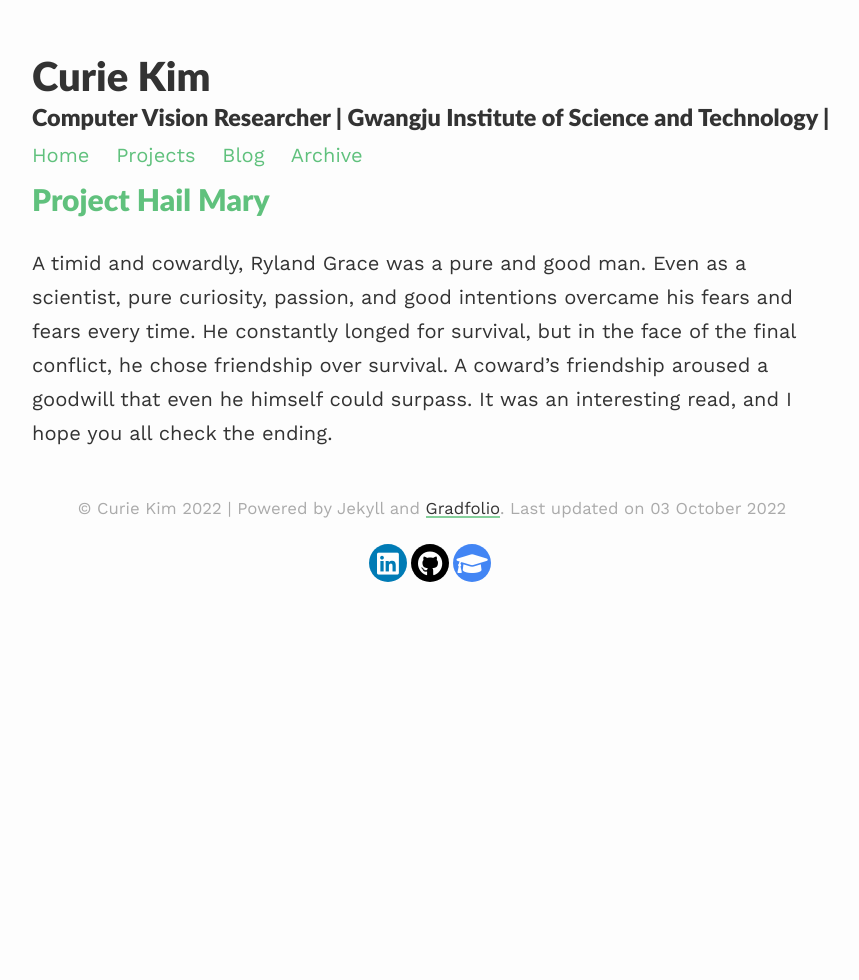
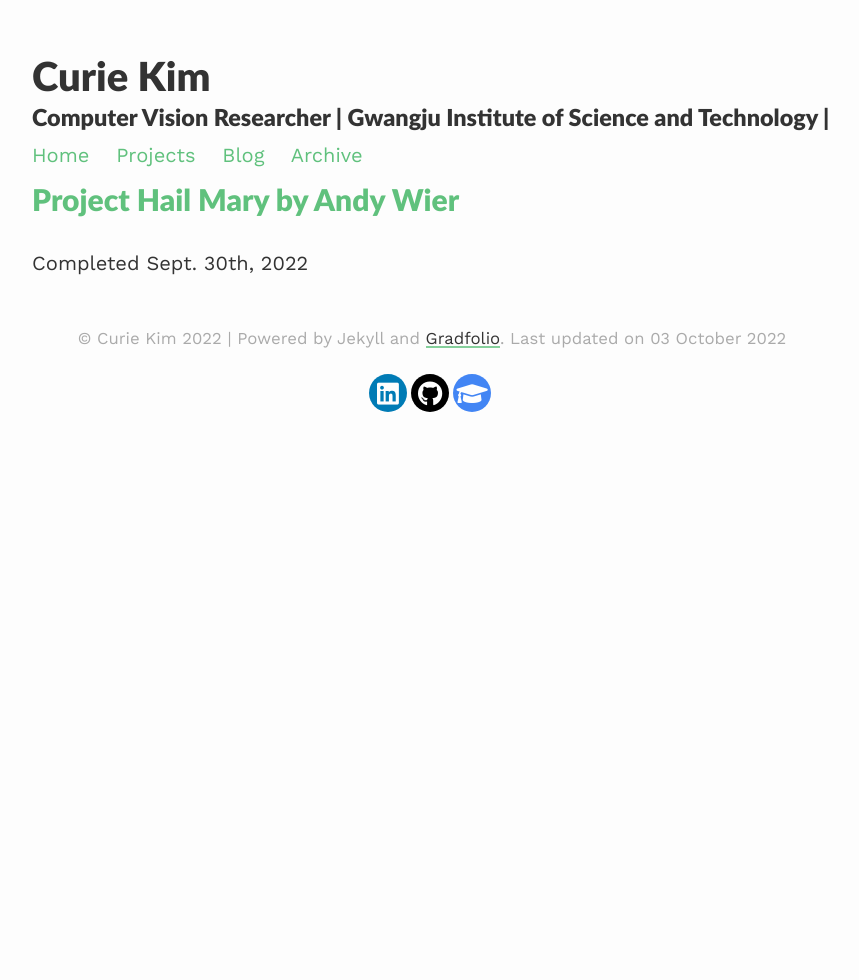
Before and after one commit to curie3170/curie3170.github.io, a Jekyll site: the page built from blog/index.html, in a window 1280 px wide. Shown: the whole page, without its empty margins (208-1067 px from the left). Built offline with Jekyll 4.4.1, drawn with Linux system fonts in a browser that asks for light colours; nearby versions of some CDN libraries; the list of posts is cut into pages by our own code.

Commit message:
Fixed Blog

```diff
--- a/_posts/2022-09-30-ProjectHailMary.md
+++ b/_posts/2022-09-30-ProjectHailMary.md
@@ -1,6 +1,7 @@
 ---
 layout: post
-title: "Project Hail Mary"
+title: "Project Hail Mary by Andy Wier"
+excerpt: "Completed Sept. 30th, 2022"
 ---
 
 A timid and cowardly, Ryland Grace was a pure and good man. Even as a scientist, pure curiosity, passion, and good intentions overcame his fears and fears every time.
--- a/blog/index.html
+++ b/blog/index.html
@@ -5,7 +5,7 @@ layout: default
 <div class="article-list">
   {% for post in paginator.posts %}
     <h2><a href="{{post.url | prepend: site.baseurl}}">{{post.title}}</a></h2>
-    <p>{{post.excerpt | strip_html}}</p>
+    <p>{{post.excerpt}}</p>
   {% endfor %}
 </div>
 
```
